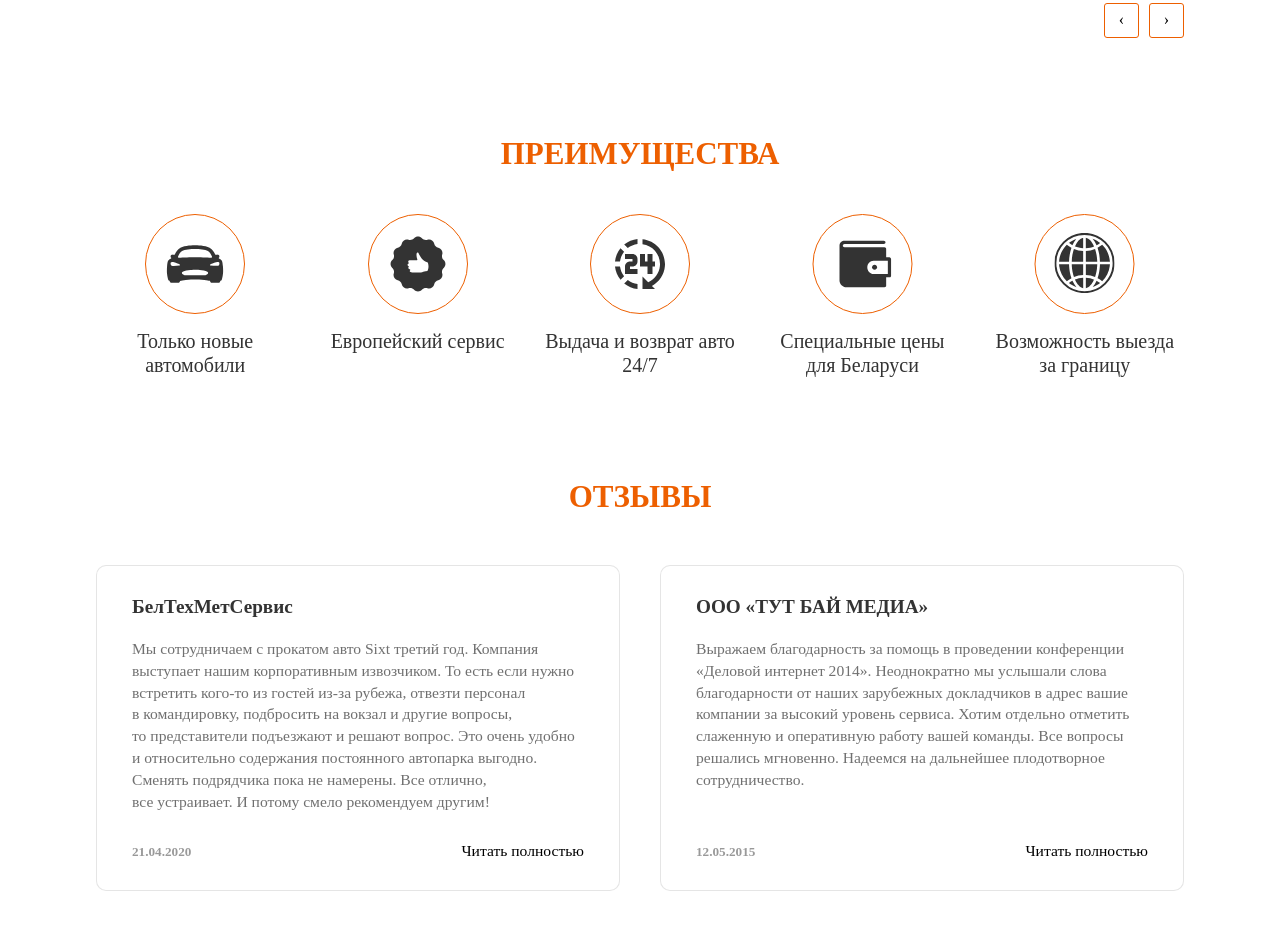
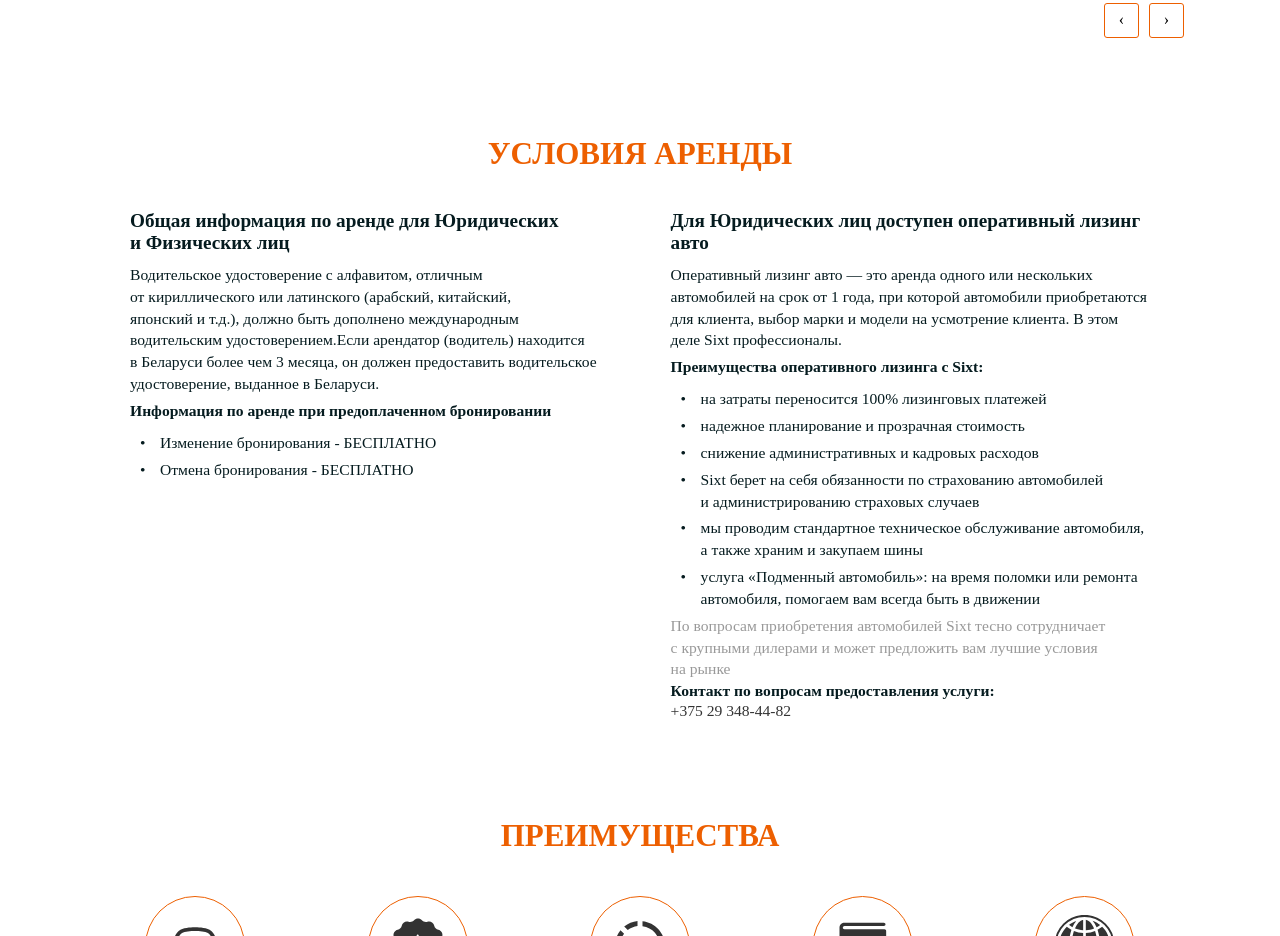
Before and after one commit to mr-danbis/sixt.by, a plain HTML site: page app/pages/index.html in a window 1280 px wide. Shown: the part 2020-2956 px from the top of the page. Drawn offline with nearby package versions, Linux system fonts and the light colour scheme; files that its build step writes are made by us from their sources; a script that the page names is missing; files whose address does not match are found by name.

Commit message:
Created rental block

```diff
--- /dev/null
+++ b/app/blocks/mainPage/rental/rental.html
@@ -0,0 +1,64 @@
+<section class="rental">
+    <h1 class="rental__title section-title">УСЛОВИЯ АРЕНДЫ</h1>
+
+    <div class="rental__content">
+        <div class="rental__column">
+            <h3 class="rental__content-title">
+                Общая информация по аренде для Юридических и Физических лиц
+            </h3>
+            <p class="rental__content-text">
+                Водительское удостоверение с алфавитом, отличным от кириллического или латинского (арабский, китайский, японский и т.д.), должно быть дополнено международным водительским удостоверением.Если арендатор (водитель) находится в Беларуси более чем 3 месяца, он должен предоставить водительское удостоверение, выданное в Беларуси.
+            </p>
+            <h3 class="rental__content-subtitle">
+                Информация по аренде при предоплаченном бронировании
+            </h3>
+            <ul class="rental__content-text rental__content-list">
+                <li class="rental__content-item">Изменение бронирования - БЕСПЛАТНО</li>
+                <li class="rental__content-item">Отмена бронирования - БЕСПЛАТНО</li>
+            </ul>
+        </div>
+
+        <div class="rental__column">
+            <h3 class="rental__content-title">
+                Для Юридических лиц доступен оперативный лизинг авто
+            </h3>
+            <p class="rental__content-text">
+                Оперативный лизинг авто — это аренда одного или нескольких автомобилей на срок от 1 года, при которой автомобили приобретаются для клиента, выбор марки и модели на усмотрение клиента. В этом деле Sixt профессионалы.
+            </p>
+            <h3 class="rental__content-subtitle">
+                Преимущества оперативного лизинга c Sixt:
+            </h3>
+            <ul class="rental__content-text rental__content-list">
+                <li class="rental__content-item">
+                    на затраты переносится 100% лизинговых платежей
+                </li>
+                <li class="rental__content-item">
+                    надежное планирование и прозрачная стоимость
+                </li>
+                <li class="rental__content-item">
+                    снижение административных и кадровых расходов
+                </li>
+                <li class="rental__content-item">
+                    Sixt берет на себя обязанности по страхованию автомобилей и администрированию страховых случаев
+                </li>
+                <li class="rental__content-item">
+                    мы проводим стандартное техническое обслуживание автомобиля, а также храним и закупаем шины
+                </li>
+                <li class="rental__content-item">
+                    услуга «Подменный автомобиль»: на время поломки или ремонта автомобиля, помогаем вам всегда быть в движении
+                </li>
+            </ul>
+
+            <p class="rental__content-descr">
+                По вопросам приобретения автомобилей Sixt тесно сотрудничает с крупными дилерами и может предложить вам лучшие условия на рынке
+            </p>
+
+            <h3 class="rental__content-subtitle rental__content-subtitle--contact">
+                Контакт по вопросам предоставления услуги:
+            </h3>
+            <a class="rental__content-link" href="tel:+375293484482">
+                +375 29 348-44-82
+            </a>
+        </div>
+    </div>
+</section>
--- /dev/null
+++ b/app/blocks/mainPage/rental/rental.scss
@@ -0,0 +1,95 @@
+.rental {
+    @include adaptiv-marginBottom(130, 50);
+
+    &__title {
+        @include adaptiv-marginBottom(50, 20);
+    }
+
+    &__content {
+        width: 1020px;
+        margin: auto;
+        display: flex;
+        justify-content: space-between;
+
+        &-title {
+            @include adaptiv-font(20, 18);
+            line-height: 22px;
+            font-family: "VerdanaBold";
+            margin-bottom: 10px;
+        }
+
+        &-subtitle {
+            @include adaptiv-font(16, 15);
+            line-height: 140%;
+            font-family: "VerdanaBold";
+            margin-bottom: 10px;
+
+            &--contact {
+                margin-bottom: 0;
+            }
+        }
+
+        &-text {
+            margin-bottom: 5px;
+            @include adaptiv-font(16, 15);
+            line-height: 140%;
+        }
+
+        &-descr {
+            @include adaptiv-font(16, 15);
+            line-height: 140%;
+            color: rgba(51, 51, 51, 0.5);
+        }
+
+        &-item {
+            padding-left: 30px;
+            position: relative;
+
+            &:not(:last-child) {
+                margin-bottom: 5px;
+            }
+
+            &::before {
+                position: absolute;
+                left: 10px;
+                content: '•';
+            }
+        }
+
+        &-link {
+            font-family: "VerdanaBold";
+            @include adaptiv-font(16,15);
+            color: #333333;
+            transition: all .3s;
+            &:hover{
+                opacity: .5;
+            }
+        }
+    }
+
+    &__column {
+        width: 47%;
+    }
+}
+
+@media (max-width: 1200px) {
+    .rental{
+        &__content{
+            width: 100%;
+        }
+    }
+}
+
+@media (max-width: 800px) {
+    .rental{
+        &__content{
+            flex-direction: column;
+        }
+        &__column{
+            width: 100%;
+            &:not(:last-child){
+                margin-bottom: 20px;
+            }
+        }
+    }
+}
--- a/app/pages/index.html
+++ b/app/pages/index.html
@@ -16,6 +16,8 @@
                 <!-- /.services -->
                 @@include('../blocks/mainPage/fleet/fleet.html')
                 <!-- /.fleet -->
+                @@include('../blocks/mainPage/rental/rental.html')
+                <!-- /.rental -->
                 @@include('../blocks/mainPage/advantages/advantages.html')
                 <!-- /.advantages -->
             </div>
@@ -45,4 +47,5 @@
     <!-- /.foot -->
 </body>
 <script src="/js/main.js"></script>
+
 </html>
--- a/app/scss/style.scss
+++ b/app/scss/style.scss
@@ -13,6 +13,7 @@
 @import "../blocks/mainPage/promo/promo";
 @import "../blocks/mainPage/services/services";
 @import "../blocks/mainPage/fleet/fleet";
+@import "../blocks/mainPage/rental/rental";
 @import "../blocks/mainPage/advantages/advantages";
 @import "../blocks/mainPage/reviews/reviews";
 @import "../blocks/mainPage/partner/partner";
```
Also changed, not shown: app/css/style.css. Lines whose indentation alone changed are shown as unchanged.
